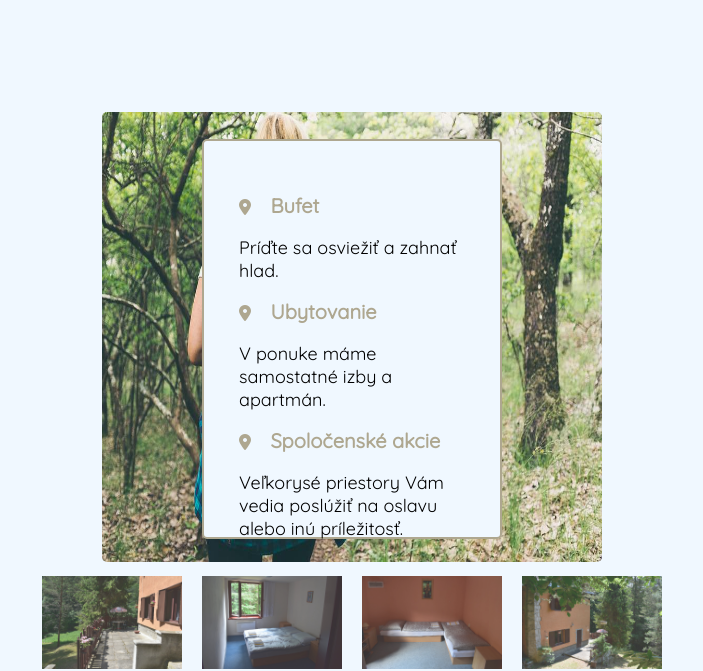
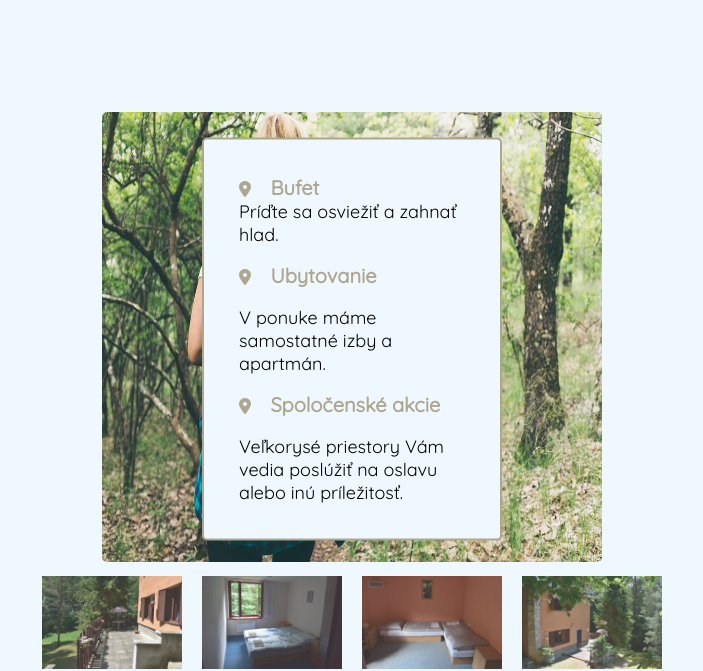
Before and after one commit to lantolus/lantolus.github.io, a plain HTML site: page index.html in a window 1280 px wide. Shown: the part 1140-1811 px from the top of the page, without its empty margins (288-991 px from the left). Drawn offline with Linux system fonts and the light colour scheme.

Commit message:
fix padding for list

```diff
--- a/styles/promo.scss
+++ b/styles/promo.scss
@@ -70,7 +70,6 @@
         border-radius: 5px 5px 5px 5px;
         background-color: aliceblue;
         width: 300px;
-        height: 400px;
         padding: 35px;
         transform: translate(-50%, -50%);
 
@@ -86,6 +85,11 @@
         ul {
           list-style: none;
         }
+
+        li:first-child .name_location {
+          line-height: normal;
+        }
+
         .name_location {
           color: #aea790;
           font-size: 20px;
@@ -99,11 +103,11 @@
         }
       }
 
-      .list:after {
-        content: "";
-        display: table;
-        clear: both;
-      }
+      // .list:after {
+      //   content: "";
+      //   display: table;
+      //   clear: both;
+      // }
     }
   }
   .pictures_home {
```
Also changed, not shown: index.html (+0 -1 lines), styles/promo.css, 1 other file.
